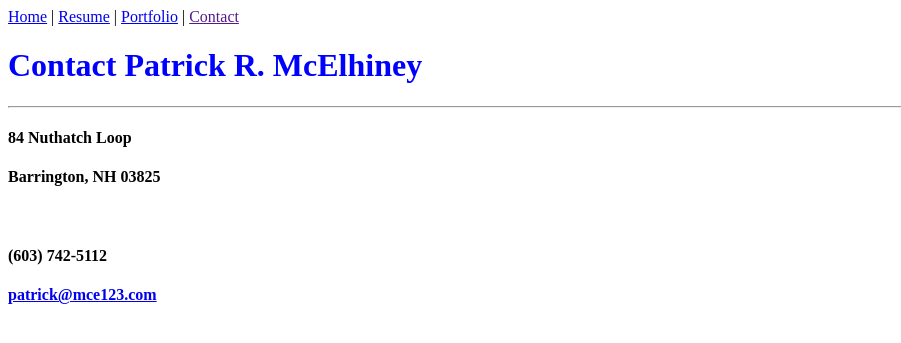
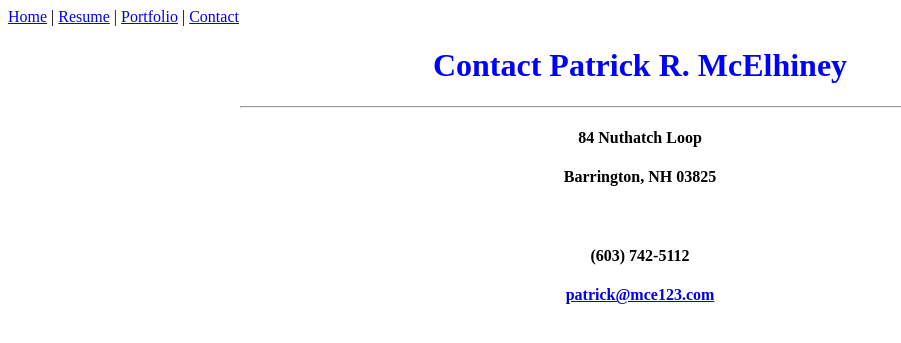
Before and after one commit to mce123/McElhiney-COMP805, a Django app: template django/week2/templates/contact.html in a window 1280 px wide. Shown: the top 343 px of the page, without its empty margins (0-901 px from the left). Run offline with Django 3.2, Linux system fonts and the light colour scheme; the template is opened without the code that fills it, so the values that code supplies are empty.

Commit message:
Lab 2 - Contact

```diff
--- a/django/week2/portfolio/urls.py
+++ b/django/week2/portfolio/urls.py
@@ -23,5 +23,6 @@ urlpatterns = [
     path(r'', views.home, name="home"),
     path(r'resume', views.resume, name="resume"),
     path(r'portfolio', views.portfolio, name="portfolio"),
+    path(r'contact', views.contact, name="contact"),
     re_path(r'^admin', admin.site.urls),
 ]
--- a/django/week2/static/css/style.css
+++ b/django/week2/static/css/style.css
@@ -22,3 +22,11 @@ h1 {
 .portfolio-banner {
     text-align: center;
 }
+.contact-content {
+    width: 80%;
+    max-width: 800px;
+    margin: 0 auto;
+}
+.contact-banner {
+    text-align: center;
+}
--- a/django/week2/templates/base.html
+++ b/django/week2/templates/base.html
@@ -12,7 +12,7 @@
       <a href="{% url 'home' %}">Home</a> |
       <a href="{% url 'resume' %}">Resume</a> |
       <a href="{% url 'portfolio' %}">Portfolio</a> |
-      <a href="">Contact</a>
+      <a href="{% url 'contact' %}">Contact</a>
     </nav>
 
     {% block content %}
```
Also changed, not shown: django/week2/portfolio/views.py (+7 -0 lines).
